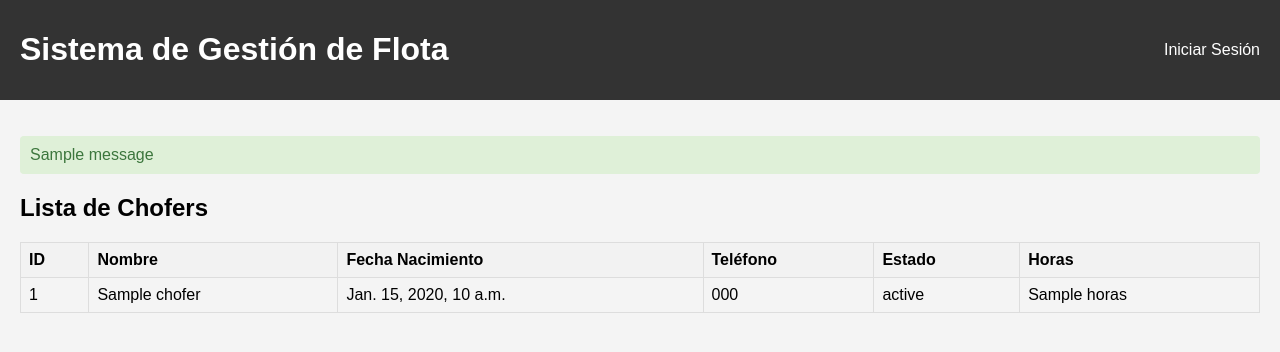
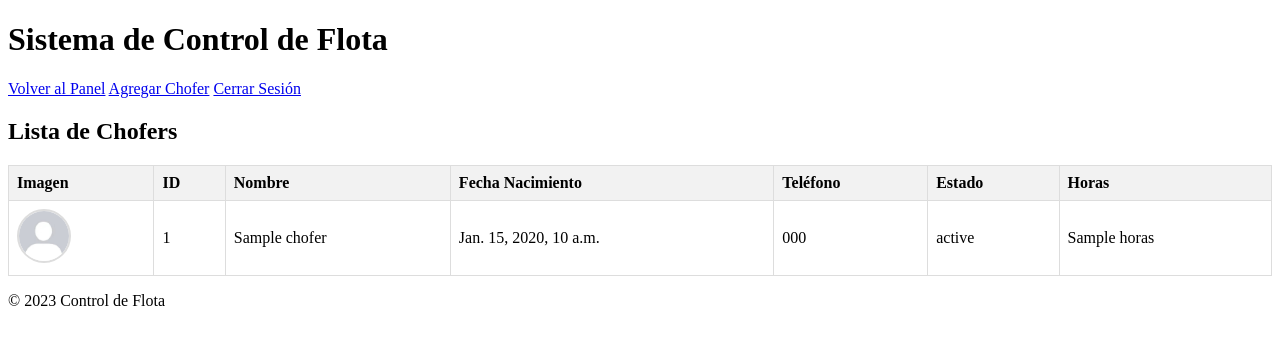
Before and after one commit to vichoorla/ControlFlota, a Django app: template templates/TemplatesFlota/admin_ver_chofers.html in a window 1280 px wide. Shown: the top 352 px of the page. Run offline with Django 5.2, Linux system fonts and the light colour scheme; the template is opened without the code that fills it: most values are stand-ins (such as "Sample title", 1, 10 or a date in 2020); one stand-in notice (Sample message) is shown.

Commit message:
Imagenes de perfil
Se agregó la implementación de imágenes en distintos apartados de la interfaz

```diff
--- a/AppFlota/views.py
+++ b/AppFlota/views.py
@@ -88,6 +88,8 @@ def mecanico_dashboard(request):
 # Finciones para Admin
 @requiere_autenticacion
 @requiere_tipo_usuario(['admin'])
+@requiere_autenticacion
+@requiere_tipo_usuario(['admin'])
 def admin_agregar_chofer(request):
     global chofer_id_counter
 
@@ -105,7 +107,8 @@ def admin_agregar_chofer(request):
             'fecha_nacimiento': fecha_nacimiento,
             'telefono': telefono,
             'estado': estado,
-            'horas': horas
+            'horas': horas,
+            'imagen': 'images/fotoperfil.jpg'
         }
         chofer_id_counter += 1
 
--- a/ControlFlota/settings.py
+++ b/ControlFlota/settings.py
@@ -120,6 +120,8 @@ USE_TZ = True
 
 STATIC_URL = 'static/'
 
+STATICFILES_DIRS = [os.path.join(BASE_DIR, 'static')]
+
 # Default primary key field type
 # https://docs.djangoproject.com/en/5.2/ref/settings/#default-auto-field
 
--- a/templates/TemplatesFlota/admin_ver_chofers.html
+++ b/templates/TemplatesFlota/admin_ver_chofers.html
@@ -1,4 +1,5 @@
 {% extends 'TemplatesFlota/base.html' %}
+{% load static %}
 
 {% block title %}Ver Chofers{% endblock %}
 
@@ -12,6 +13,7 @@
 <table>
     <thead>
         <tr>
+            <th>Imagen</th>
             <th>ID</th>
             <th>Nombre</th>
             <th>Fecha Nacimiento</th>
@@ -23,6 +25,9 @@
     <tbody>
         {% for id, chofer in chofers.items %}
         <tr>
+            <td>
+                <img src="{% static 'images/fotoperfil.jpg' %}" alt="Foto de perfil" class="profile-img">
+            </td>
             <td>{{ chofer.id }}</td>
             <td>{{ chofer.nombre }}</td>
             <td>{{ chofer.fecha_nacimiento }}</td>
@@ -32,7 +37,7 @@
         </tr>
         {% empty %}
         <tr>
-            <td colspan="6">No hay chofers registrados.</td>
+            <td colspan="7">No hay chofers registrados.</td>
         </tr>
         {% endfor %}
     </tbody>
--- a/templates/TemplatesFlota/base.html
+++ b/templates/TemplatesFlota/base.html
@@ -1,139 +1,67 @@
+
+{% load static %}
 <!DOCTYPE html>
-<html lang="en">
+<html lang="es">
 <head>
     <meta charset="UTF-8">
     <meta name="viewport" content="width=device-width, initial-scale=1.0">
-    <title>{% block title %}Sistema de Gestión de Flota{% endblock %}</title>
+    <title>{% block title %}Control de Flota{% endblock %}</title>
     <style>
-         body {
-            font-family: Arial, sans-serif;
-            margin: 0;
-            padding: 0;
-            background-color: #f4f4f4;
+        .profile-img {
+            width: 50px;
+            height: 50px;
+            border-radius: 50%;
+            object-fit: cover;
+            border: 2px solid #ddd;
         }
-        .header {
-            background-color: #333;
-            color: white;
-            padding: 10px 20px;
+        .profile-header {
             display: flex;
-            justify-content: space-between;
             align-items: center;
-        }
-        .header a {
-            color: white;
-            text-decoration: none;
-            margin-left: 15px;
-        }
-        .content {
-            padding: 20px;
-        }
-        .menu {
-            background-color: #eee;
-            padding: 10px;
+            gap: 15px;
             margin-bottom: 20px;
         }
-        .menu a {
-            margin-right: 15px;
-            text-decoration: none;
-            color: #333;
+        .profile-header img {
+            border-radius: 50%;
+            border: 2px solid #ddd;
+            width: 80px;
+            height: 80px;
         }
         table {
             width: 100%;
             border-collapse: collapse;
             margin-top: 20px;
         }
-        table, th, td {
+        table th, table td {
             border: 1px solid #ddd;
-        }
-        th, td {
             padding: 8px;
             text-align: left;
         }
-        th {
+        table th {
             background-color: #f2f2f2;
         }
-        form {
-            background-color: white;
-            padding: 20px;
-            border-radius: 5px;
-            box-shadow: 0 0 10px rgba(0,0,0,0.1);
-            max-width: 600px;
-            margin: 0 auto;
-        }
-        .form-group {
-            margin-bottom: 15px;
-        }
-        label {
-            display: block;
-            margin-bottom: 5px;
-            font-weight: bold;
-        }
-        input[type="text"], input[type="password"], input[type="number"], input[type="date"], select, textarea {
-            width: 100%;
-            padding: 8px;
-            border: 1px solid #ddd;
-            border-radius: 4px;
-            box-sizing: border-box;
-        }
-        input[type="submit"] {
-            background-color: #4CAF50;
-            color: white;
-            padding: 10px 15px;
-            border: none;
-            border-radius: 4px;
-            cursor: pointer;
-        }
-        input[type="submit"]:hover {
-            background-color: #45a049;
-        }
-        .messages {
-            list-style: none;
-            padding: 0;
-        }
-        .messages li {
-            padding: 10px;
-            margin-bottom: 10px;
-            border-radius: 4px;
-        }
-        .success {
-            background-color: #dff0d8;
-            color: #3c763d;
-        }
-        .error {
-            background-color: #f2dede;
-            color: #a94442;
+        table tr:nth-child(even) {
+            background-color: #f9f9f9;
         }
     </style>
 </head>
 <body>
-    <div class="header">
-        <h1>Sistema de Gestión de Flota</h1>
-        <div>
-            {% if request.session.usuario_autenticado %}
-                Bienvenido, {{ request.session.nombre_usuario }} |
-                <a href="{% url 'logout' %}">Cerrar Sesión</a>
-            {% else %}
-                <a href="{% url 'login' %}">Iniciar Sesión</a>
-            {% endif %}
-        </div>
-    </div>
+    <header>
+        <h1>Sistema de Control de Flota</h1>
+        <nav>
+            {% block menu %}
+            <-- Menú por defecto -->
+            {% endblock %}
+            <a href="{% url 'logout' %}">Cerrar Sesión</a>
+        </nav>
+    </header>
 
-    {% if request.session.usuario_autenticado %}
-    <div class="menu">
-        {% block menu %}{% endblock %}
-    </div>
-    {% endif %}
+    <main>
+        {% block content %}
+        {% endblock %}
+    </main>
 
-    <div class="content">
-        {% if messages %}
-        <ul class="messages">
-            {% for message in messages %}
-            <li class="{{ message.tags }}">{{ message }}</li>
-            {% endfor %}
-        </ul>
-        {% endif %}
-
-        {% block content %}{% endblock %}
-    </div>
+    <footer>
+        <p>&copy; 2023 Control de Flota</p>
+    </footer>
 </body>
 </html>
```
Also changed, not shown: templates/TemplatesFlota/admin_dashboard.html (+8 -1 lines), templates/TemplatesFlota/chofer_dashboard.html (+8 -1 lines), templates/TemplatesFlota/mecanico_dashboard.html (+8 -1 lines), static/images/fotoperfil.jpg (added), 1 other file.
